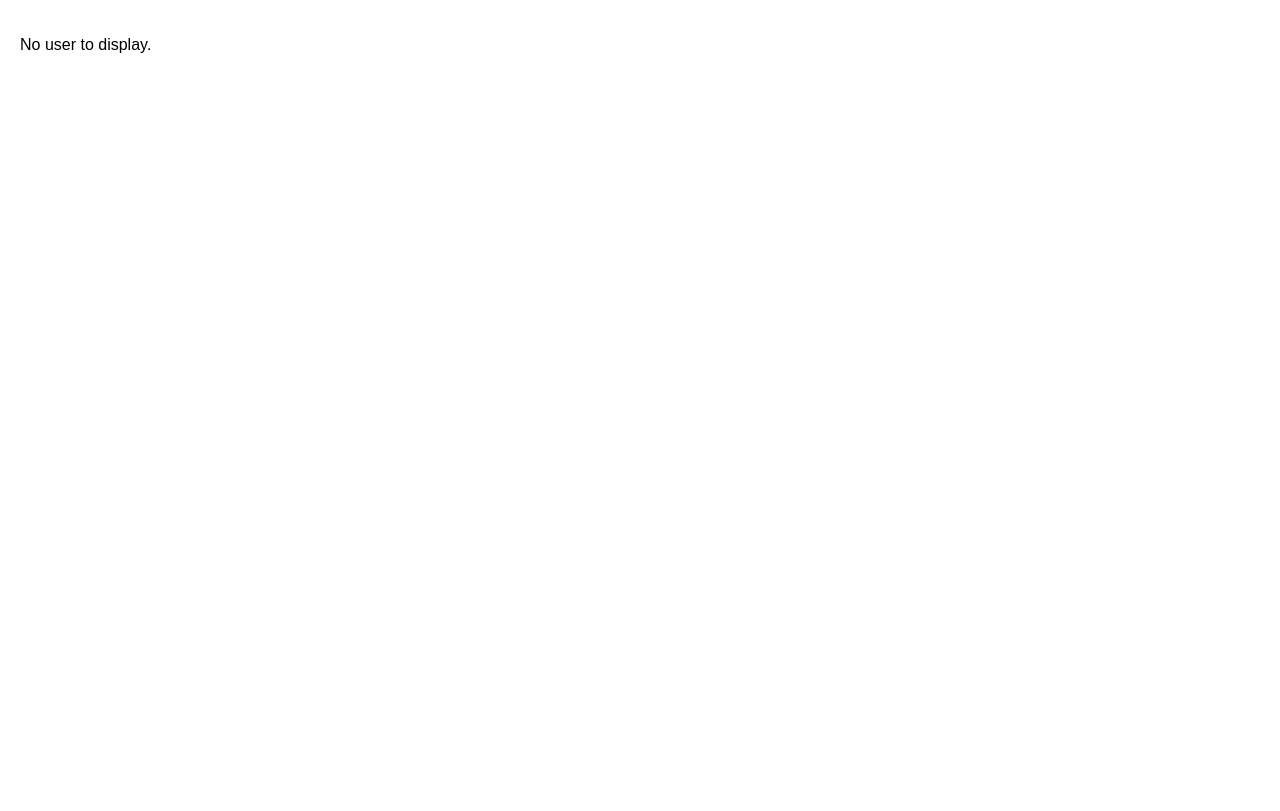
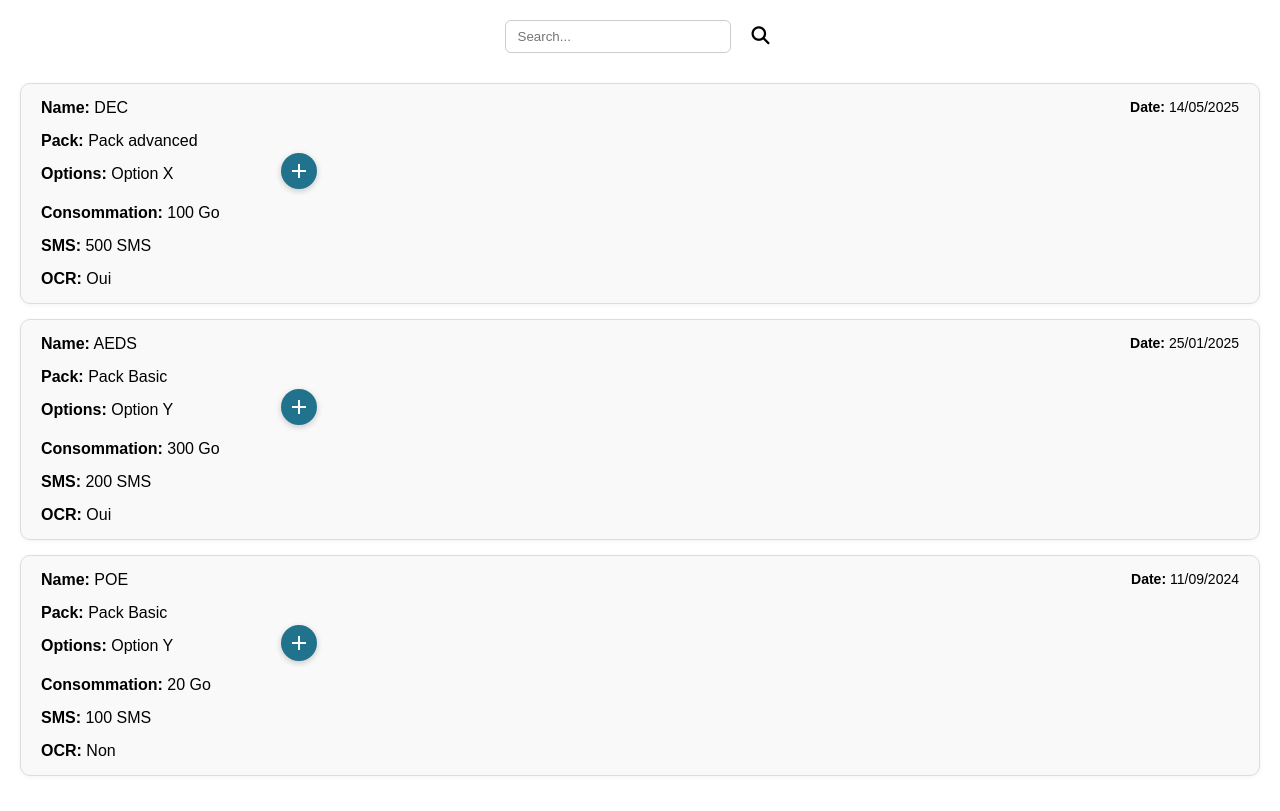
Before and after one commit to Mohamed-Yahyaa/page_admin, an Angular app: page /dashboard in a window 1280 px wide. Built offline with nearby package versions, Linux system fonts and the light colour scheme.

Commit message:
build Search

```diff
--- a/src/app/admin.service.ts
+++ b/src/app/admin.service.ts
@@ -9,7 +9,7 @@ export class AdminService {
   private admins: Admin[] = [
     {
       id: 1,
-      name: 'Ahmed el',
+      name: 'DEC',
       pack: 'Pack advanced',
       options: 'Option X',
       consommation: '100 Go',
@@ -19,17 +19,17 @@ export class AdminService {
     },
     {
       id: 2,
-      name: 'Lucas',
+      name: 'AEDS',
       pack: 'Pack Basic',
       options: 'Option Y',
       consommation: '300 Go',
       sms: '200 SMS',
-      ocr: 'Non',
+      ocr: 'Oui',
       date: '25/01/2025'
     },
     {
       id: 3,
-      name: 'Charles',
+      name: 'POE',
       pack: 'Pack Basic',
       options: 'Option Y',
       consommation: '20 Go',
--- a/src/app/dashboard/dashboard.component.html
+++ b/src/app/dashboard/dashboard.component.html
@@ -1,30 +1,31 @@
 <div class="dashboard-container">
-  <div class="top-row" *ngIf="displayedAdmin">
-    <div class="name">{{ displayedAdmin.name }}</div>
+  <div class="top-row">
+    <!-- <div class="name" *ngFor="let admin of admins">{{admin.name}}</div> -->
+    <input
+      *ngIf="searchVisible" type="text" placeholder="Search..." class="search-box"
+    />
     <button (click)="toggleSearch()" class="icon-button">
       <i class="fas fa-search"></i>
     </button>
-    <input
-      *ngIf="searchVisible" type="text" placeholder="Search..." class="search-box"
-    />
   </div>
 
 
-  <div class="admin-card" *ngIf="displayedAdmin">
+  <div class="admin-card" *ngFor="let admin of admins">
     <div class="data-row">
-      <div class="data-item"><strong>Pack:</strong> {{ displayedAdmin.pack }}</div>
+      <div class="data-item"><strong>Name:</strong> {{ admin.name }}</div>
+      <div class="data-item"><strong>Pack:</strong> {{ admin.pack }}</div>
       <div class="data-item">
-        <strong>Options:</strong> {{ displayedAdmin.options }}
+        <strong>Options:</strong> {{ admin.options }}
         <button class="plus-button">
           <span class="material-icons">add</span>
         </button>
       </div>
-      <div class="data-item"><strong>Consommation:</strong> {{ displayedAdmin.consommation }}</div>
-      <div class="data-item"><strong>SMS:</strong> {{ displayedAdmin.sms }}</div>
-      <div class="data-item"><strong>OCR:</strong> {{ displayedAdmin.ocr }}</div>
+      <div class="data-item"><strong>Consommation:</strong> {{ admin.consommation }}</div>
+      <div class="data-item"><strong>SMS:</strong> {{ admin.sms }}</div>
+      <div class="data-item"><strong>OCR:</strong> {{ admin.ocr }}</div>
     </div>
-    <div class="date"><strong>Date:</strong> {{ displayedAdmin.date }}</div>
+    <div class="date"><strong>Date:</strong> {{ admin.date }}</div>
   </div>
 
-  <p *ngIf="!displayedAdmin">No user to display.</p>
+  <p *ngIf="admins.length === 0">No user to display.</p>
 </div>
--- a/src/app/dashboard/dashboard.component.ts
+++ b/src/app/dashboard/dashboard.component.ts
@@ -12,11 +12,11 @@ import { ActivatedRoute } from '@angular/router';
 })
 export class DashboardComponent implements OnInit {
   admins: Admin[] = [];
-  displayedAdmin: Admin | undefined;
+  // displayedAdmin: Admin | undefined;
 
-  constructor(private adminService: AdminService, private route: ActivatedRoute) {}
+  constructor(private adminService: AdminService) {}
 
-  searchVisible: boolean = false;
+  searchVisible: boolean = true;
 
   toggleSearch() {
     this.searchVisible = !this.searchVisible;
@@ -24,12 +24,12 @@ export class DashboardComponent implements OnInit {
 
 
   ngOnInit(): void {
-    this.route.queryParams.subscribe(params => {
-      const id = +params['id'];
+
+
       this.adminService.getAdmins().subscribe(data => {
         this.admins = data;
-        this.displayedAdmin = this.admins.find(admin => admin.id === id);
-      });
+
+
     });
   }
 }
--- a/src/app/login/login.component.ts
+++ b/src/app/login/login.component.ts
@@ -30,12 +30,8 @@ export class LoginComponent {
     if (this.loginForm.valid) {
       const { username, password } = this.loginForm.value;
 
-      if (username === 'admin' && password === '235') {
+      if (username === 'user01' && password === 'demodemo') {
         this.router.navigate(['/dashboard'], { queryParams: { id: 1 } });
-      } else if (username === 'user' && password === '987') {
-        this.router.navigate(['/dashboard'], { queryParams: { id: 2 } });
-      } else if (username === 'user2' && password === '852') {
-        this.router.navigate(['/dashboard'], { queryParams: { id: 3 } });
       } else {
         alert('Invalid credentials. Please try again.');
       }
```
